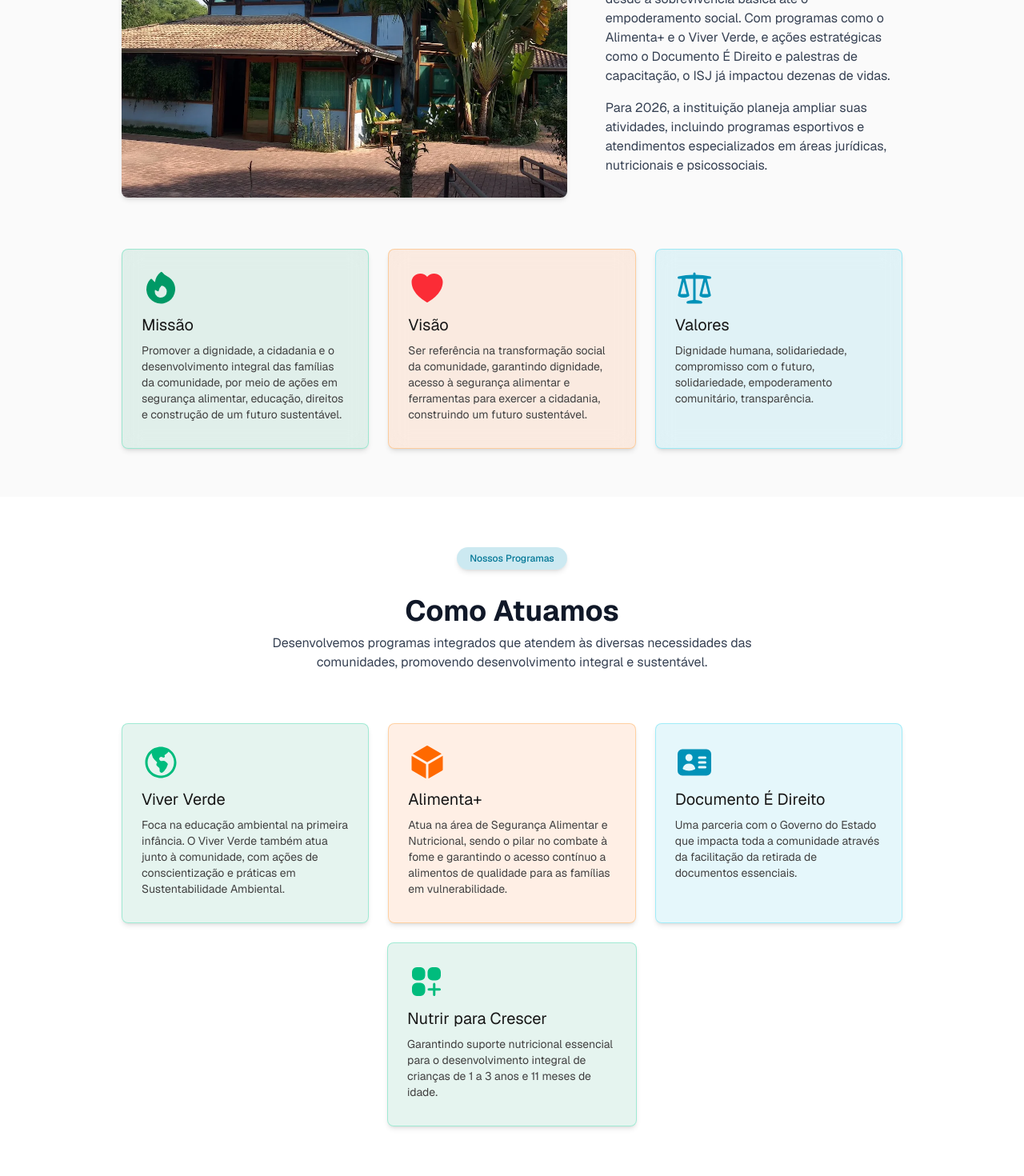
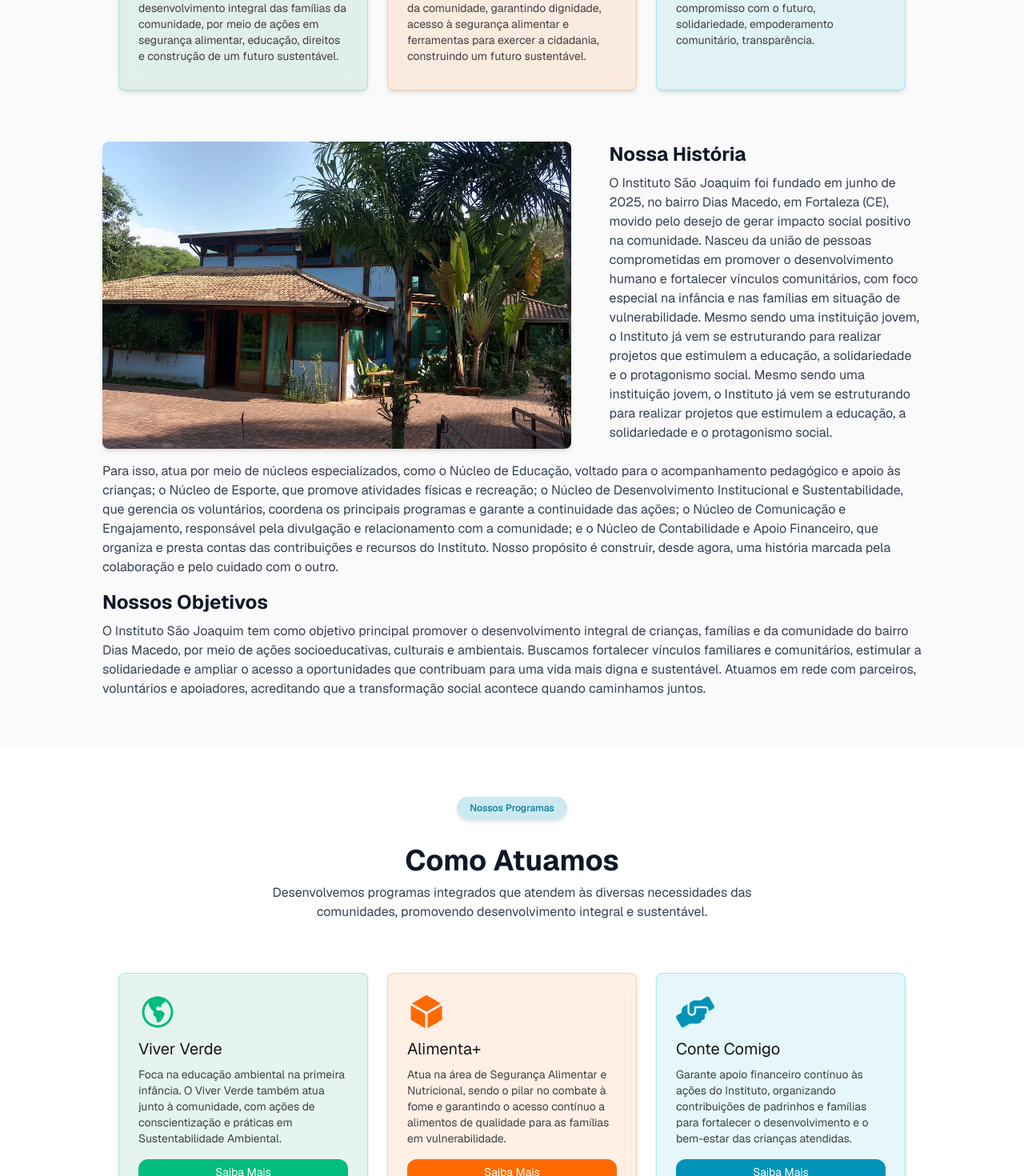
Before and after one commit to instituto-sao-joaquim/instituto-sao-joaquim, a Next.js app in the folder frontend/: page / in a window 1280 px wide. Shown: the part 1220-2690 px from the top of the page at 80% size. Built offline with nearby package versions, Linux system fonts and the light colour scheme.

Commit message:
chore(app): update content and structure across multiple sections

```diff
--- a/frontend/src/components/sections/About.tsx
+++ b/frontend/src/components/sections/About.tsx
@@ -6,11 +6,11 @@ import Card from '../common/Card';
 export default function About() {
   return (
     <section
-      className="relative w-full bg-cover bg-center flex items-center justify-center bg-neutral-50"
+      className="relative w-full bg-cover bg-center px-3 flex items-center justify-center bg-neutral-50"
       id='about'
     >
       {/* Conteúdo central */}
-      <div className="relative z-10 py-15 max-w-5xl text-center px-6">
+      <div className="relative z-10 py-15 max-w-5xl text-center">
         <div className="text-center mb-16">
           <Badge text="Sobre Nós" bgColor='bg-emerald-600/20' textColor='text-emerald-800' />
           <h2 className="text-4xl font-bold text-gray-900">Quem Somos</h2>
@@ -19,33 +19,8 @@ export default function About() {
           </p>
         </div>
 
-        {/* Conteúdo imagem + texto */}
-        <div className="flex flex-col lg:flex-row items-center gap-12 mb-16">
-          {/* Imagem lateral esquerda */}
-          <div className="w-full lg:flex-3">
-            <Image
-              src="/about-us.webp"
-              alt="Instituto São Joaquim"
-              width={800}
-              height={384}
-              className="w-full lg:w-auto h-96 object-cover rounded-lg shadow-md"
-            />
-          </div>
-
-          {/* Texto lateral direita */}
-          <div className="lg:flex-2 text-left">
-            <h2 className='text-2xl text-gray-900 mb-4 font-bold'>Nossa História</h2>
-            <p className="text-gray-700 mb-4">
-              O Instituto São Joaquim foi criado para apoiar a comunidade em todas as fases da vida, atuando desde a sobrevivência básica até o empoderamento social. Com programas como o Alimenta+ e o Viver Verde, e ações estratégicas como o Documento É Direito e palestras de capacitação, o ISJ já impactou dezenas de vidas.
-            </p>
-            <p className="text-gray-700">
-              Para 2026, a instituição planeja ampliar suas atividades, incluindo programas esportivos e atendimentos especializados em áreas jurídicas, nutricionais e psicossociais.
-            </p>
-          </div>
-        </div>
-
-        {/* 3 Cards abaixo */}
-        <div className="flex flex-col md:flex-row justify-center items-stretch gap-6">
+        {/* 3 Cards */}
+        <div className="flex flex-col md:flex-row justify-center items-stretch gap-6 mb-16">
           <Card
             icon={<FireIcon className="w-12 h-12 fill-emerald-600" />}
             title="Missão"
@@ -69,6 +44,42 @@ export default function About() {
             borderColor='border-cyan-400/30'
           />
         </div>
+
+        {/* Conteúdo imagem + texto */}
+        <div className="flex flex-col items-center gap-4">
+          <div className="flex flex-col lg:flex-row items-start gap-12">
+            {/* Imagem lateral esquerda */}
+            <div className="w-full lg:flex-3">
+              <Image
+                src="/about-us.webp"
+                alt="Instituto São Joaquim"
+                width={800}
+                height={384}
+                className="w-full lg:w-auto h-96 object-cover rounded-lg shadow-md"
+              />
+            </div>
+
+            {/* Texto lateral direita */}
+            <div className="lg:flex-2 text-left">
+              <h2 className='text-2xl text-gray-900 font-bold mb-2'>Nossa História</h2>
+              <p className="text-gray-700">
+                O Instituto São Joaquim foi fundado em junho de 2025, no bairro Dias Macedo, em Fortaleza (CE), movido pelo desejo de gerar impacto social positivo na comunidade. Nasceu da união de pessoas comprometidas em promover o desenvolvimento humano e fortalecer vínculos comunitários, com foco especial na infância e nas famílias em situação de vulnerabilidade. Mesmo sendo uma instituição jovem, o Instituto já vem se estruturando para realizar projetos que estimulem a educação, a solidariedade e o protagonismo social. Mesmo sendo uma instituição jovem, o Instituto já vem se estruturando para realizar projetos que estimulem a educação, a solidariedade e o protagonismo social.
+              </p>
+            </div>
+          </div>
+
+          <p className="text-left text-gray-700">
+            Para isso, atua por meio de núcleos especializados, como o Núcleo de Educação, voltado para o acompanhamento pedagógico e apoio às crianças; o Núcleo de Esporte, que promove atividades físicas e recreação; o Núcleo de Desenvolvimento Institucional e Sustentabilidade, que gerencia os voluntários, coordena os principais programas e garante a continuidade das ações; o Núcleo de Comunicação e Engajamento, responsável pela divulgação e relacionamento com a comunidade; e o Núcleo de Contabilidade e Apoio Financeiro, que organiza e presta contas das contribuições e recursos do Instituto. Nosso propósito é construir, desde agora, uma história marcada pela colaboração e pelo cuidado com o outro.
+          </p>
+
+          <div className="lg:flex-2 text-left">
+            <h2 className='text-2xl text-gray-900 font-bold mb-2'>Nossos Objetivos</h2>
+            <p className="text-gray-700">
+              O Instituto São Joaquim tem como objetivo principal promover o desenvolvimento integral de crianças, famílias e da comunidade do bairro Dias Macedo, por meio de ações socioeducativas, culturais e ambientais. Buscamos fortalecer vínculos familiares e comunitários, estimular a solidariedade e ampliar o acesso a oportunidades que contribuam para uma vida mais digna e sustentável. Atuamos em rede com parceiros, voluntários e apoiadores, acreditando que a transformação social acontece quando caminhamos juntos.
+            </p>
+          </div>
+
+        </div>
       </div>
     </section>
   );
--- a/frontend/src/components/sections/Contact.tsx
+++ b/frontend/src/components/sections/Contact.tsx
@@ -17,12 +17,23 @@ export default function Contact() {
     formData.append("_template", "box");
 
     try {
-      const response = await fetch(`https://formsubmit.co/${process.env.NEXT_PUBLIC_FORM_EMAIL}`, {
+      const response = await fetch("/api/contact", {
         method: "POST",
-        body: formData,
+        body: JSON.stringify({
+          name: formData.get("name"),
+          email: formData.get("email"),
+          tel: formData.get("tel"),
+          subject: formData.get("subject"),
+          message: formData.get("message"),
+        }),
+        headers: {
+          "Content-Type": "application/json",
+        },
       });
 
-      if (response.ok) {
+      const data = await response.json();
+
+      if (data.success) {
         setResult("Success!");
         form.reset();
       } else {
@@ -39,10 +50,10 @@ export default function Contact() {
 
   return (
     <section
-      className="relative w-full bg-neutral-50 py-20 px-6 flex flex-col items-center justify-center"
+      className="relative w-full bg-neutral-50 py-20 px-3 flex flex-col items-center justify-center"
       id="contact"
     >
-      <div className="relative z-10 px-6 w-full max-w-5xl">
+      <div className="relative z-10 w-full max-w-5xl">
         {/* Cabeçalho */}
         <div className="text-center mb-16">
           <Badge text="Entre em Contato" bgColor="bg-cyan-600/20" textColor="text-cyan-700" />
@@ -141,7 +152,7 @@ export default function Contact() {
           </div>
 
           {/* Coluna 2 - Formulário */}
-          <div className="bg-white shadow-md rounded-xl p-8 border border-gray-200 flex flex-col justify-between h-full">
+          <div className="bg-white shadow-md rounded-xl p-4 md:p-8 border border-gray-200 flex flex-col justify-between h-full">
             <form onSubmit={onSubmit} className="flex flex-col gap-5 h-full">
               <input type="hidden" name="_captcha" value="false" />
               <input type="hidden" name="_template" value="box" />
@@ -203,9 +214,6 @@ export default function Contact() {
                 />
               </div>
 
-              {/* Honeypot spam protection */}
-              <input type="text" name="honeypot" style={{ display: "none" }} />
-
               {/* Botão */}
               <button
                 type="submit"
--- a/frontend/src/components/sections/Donate.tsx
+++ b/frontend/src/components/sections/Donate.tsx
@@ -65,7 +65,7 @@ export default function Donate() {
       className="relative w-full bg-neutral-50 mt-10 py-20 md:px-6 flex flex-col items-center justify-center"
       id="donations"
     >
-      <div className="relative z-10 px-6 w-full max-w-5xl">
+      <div className="relative z-10 w-full max-w-5xl">
         {/* Cabeçalho */}
         <div className="text-center mb-16">
           <Badge text="Faça sua Doação" bgColor="bg-emerald-600/20" textColor="text-emerald-700" />
--- a/frontend/src/components/sections/OurValues.tsx
+++ b/frontend/src/components/sections/OurValues.tsx
@@ -6,11 +6,11 @@ import Card from '../common/Card';
 export default function OurValues() {
   return (
     <section
-      className="relative w-full bg-cover bg-center flex items-center justify-center bg-white"
+      className="relative w-full bg-cover bg-center flex items-center justify-center bg-white px-3"
       id='ourValues'
     >
       {/* Conteúdo central */}
-      <div className="relative z-10 py-15 max-w-5xl text-center px-6">
+      <div className="relative z-10 py-15 max-w-5xl text-center">
         <div className="text-center mb-16">
           <Badge text="Nossos Valores" bgColor='bg-orange-400/20' textColor='text-orange-500' />
           <h2 className="text-4xl font-bold text-gray-900">O Que Nos Move</h2>
@@ -62,7 +62,7 @@ export default function OurValues() {
           </div>
         </div>
 
-        <div className="flex flex-col items-center justify-center text-center gap-4 rounded-xl w-full px-6 py-10 text-gray-700 bg-neutral-50"
+        <div className="flex flex-col items-center justify-center text-center gap-4 rounded-xl w-full p-3 md:px-6 md:py-10 text-gray-700 bg-neutral-50"
         >
           <h2 className="text-xl sm:text-3xl md:text-2xl font-bold">
             Certificações e Reconhecimentos
@@ -73,10 +73,10 @@ export default function OurValues() {
           </p>
 
           <div>
-            <div className="inline-flex flex-row items-center justify-center bg-red-400/20 backdrop-blur-md text-red-500 px-4 py-1.5 rounded-full text-xs font-medium shadow-md mb-4">
+            <div className="inline-flex flex-row items-center justify-center bg-red-400/20 backdrop-blur-md text-red-500 px-2 md:px-4 py-1.5 rounded-full text-xs font-medium shadow-md mb-4">
               Em Andamento
             </div>
-            <div className='flex gap-6'>
+            <div className='flex flex-col md:flex-row gap-6'>
               <div className="bg-white backdrop-blur-md rounded-lg p-6 flex flex-col items-center gap-2 text-left shadow-md flex-1 lg:max-w-60">
                 <div className='flex items-center justify-center w-15 h-15 rounded-full bg-emerald-600'>
                   <FaLandmark className="w-5 h-5 fill-white" />
--- a/frontend/src/components/sections/Projects.tsx
+++ b/frontend/src/components/sections/Projects.tsx
@@ -1,15 +1,18 @@
-import { CubeIcon, GlobeAmericasIcon, IdentificationIcon, SquaresPlusIcon } from '@heroicons/react/24/solid';
-import { Badge } from '../';
-import Card from '../common/Card';
+"use client";
+
+import { CubeIcon, GlobeAmericasIcon } from '@heroicons/react/24/solid';
+import { FaHandsHelping } from 'react-icons/fa';
+import { Badge, Button } from '../';
+import Card from '../common/CardWithButton';
 
 export default function Projects() {
   return (
     <section
-      className="relative w-full bg-cover bg-center flex items-center justify-center bg-white"
+      className="relative w-full bg-cover bg-center flex items-center justify-center bg-white px-3"
       id='projects'
     >
       {/* Conteúdo central */}
-      <div className="relative z-10 py-15 max-w-5xl text-center px-6">
+      <div className="relative z-10 py-15 max-w-5xl text-center">
         <div className="text-center mb-16">
           <Badge text="Nossos Programas" bgColor='bg-cyan-600/20' textColor='text-cyan-700' />
           <h2 className="text-4xl font-bold text-gray-900">Como Atuamos</h2>
@@ -28,6 +31,10 @@ export default function Projects() {
             conscientização e práticas em Sustentabilidade Ambiental."
               bgColor='bg-emerald-600/10'
               borderColor='border-emerald-400/30'
+              textButton='Saiba Mais'
+              textColorButton='text-white'
+              bgButton='bg-emerald-500'
+              href='programs/viver-verde'
             />
 
             <Card
@@ -36,29 +43,28 @@ export default function Projects() {
               text="Atua na área de Segurança Alimentar e Nutricional, sendo o pilar no combate à fome e garantindo o acesso contínuo a alimentos de qualidade para as famílias em vulnerabilidade."
               bgColor='bg-orange-500/10'
               borderColor='border-orange-400/30'
+              textButton='Saiba Mais'
+              textColorButton='text-white'
+              bgButton='bg-orange-500'
+              href='programs/alimenta-mais'
             />
 
             <Card
-              icon={<IdentificationIcon className="w-12 h-12 fill-cyan-600" />}
-              title="Documento É Direito"
-              text="Uma parceria com o Governo do Estado que impacta toda a comunidade através da facilitação da retirada de documentos essenciais."
+              icon={<FaHandsHelping className="w-12 h-12 fill-cyan-600" />}
+              title="Conte Comigo"
+              text="Garante apoio financeiro contínuo às ações do Instituto, organizando contribuições de padrinhos e famílias para fortalecer o desenvolvimento e o bem-estar das crianças atendidas."
               bgColor='bg-cyan-500/10'
               borderColor='border-cyan-400/30'
-            />
-          </div>
-          <div className="flex flex-col md:flex-row justify-center items-stretch gap-6">
-            <Card
-              icon={<SquaresPlusIcon className="w-12 h-12 fill-emerald-500" />}
-              title="Nutrir para Crescer"
-              text="Garantindo suporte nutricional essencial para o desenvolvimento integral de crianças de 1 a 3 anos e 11 meses de idade."
-              bgColor='bg-emerald-600/10'
-              borderColor='border-emerald-400/30'
+              textButton='Saiba Mais'
+              textColorButton='text-white'
+              bgButton='bg-cyan-600'
+              href='donate'
             />
           </div>
         </div>
 
         <div
-          className="flex flex-col items-center justify-center text-center gap-4 rounded-xl w-full px-6 py-10 text-white"
+          className="flex flex-col items-center justify-center text-center gap-4 rounded-xl w-full px-3 md:px-6 py-10 text-white"
           style={{
             background:
               "linear-gradient(90deg, rgba(0,188,125,0.89) 0%, rgba(245,74,0,0.8) 50%, rgba(0,146,184,0.89) 100%)",
@@ -72,11 +78,7 @@ export default function Projects() {
             Entre em contato conosco e descubra como você pode participar ou apoiar nossas iniciativas.
           </p>
 
-          <a
-            href="mailto:institutosaojoaquim.isj@gmail.com"
-            className="px-4 py-1.5 rounded-xl hover:bg-gray-100 text-gray-700 transition mt-2 bg-white">
-            Fale Conosco
-          </a>
+          <Button scrollToId='contact' bgColor="bg-gray-100" textColor="text-gray-700">Fale Conosco</Button>
         </div>
 
       </div>
--- a/frontend/src/components/sections/Volunteer.tsx
+++ b/frontend/src/components/sections/Volunteer.tsx
@@ -9,11 +9,11 @@ import Card from '../common/CardWithButton';
 export default function Volunteer() {
   return (
     <section
-      className="relative w-full bg-cover bg-center flex items-center justify-center bg-neutral-50"
+      className="relative w-full bg-cover bg-center flex items-center justify-center bg-neutral-50 px-3"
       id='volunteer'
     >
       {/* Conteúdo central */}
-      <div className="relative z-10 py-15 max-w-5xl text-center px-6">
+      <div className="relative z-10 py-15 max-w-5xl text-center">
         <div className="text-center mb-16">
           <Badge text="Participe" bgColor='bg-emerald-600/20' textColor='text-emerald-800' />
           <h2 className="text-4xl font-bold text-gray-900">Faça Parte da Transformação</h2>
@@ -34,7 +34,7 @@ export default function Volunteer() {
               textButton='Seja Voluntário'
               textColorButton='text-white'
               bgButton='bg-emerald-500'
-              scrollToId='forms'
+              href='/'
             />
 
 
@@ -47,7 +47,7 @@ export default function Volunteer() {
               textButton='Seja Parceiro'
               textColorButton='text-white'
               bgButton='bg-orange-500'
-              scrollToId='forms'
+              href='/'
             />
 
             <Card
@@ -59,7 +59,7 @@ export default function Volunteer() {
               textButton='Doar Agora'
               textColorButton='text-white'
               bgButton='bg-cyan-600'
-              scrollToId='forms'
+              href='/'
             />
           </div>
         </div>
```
